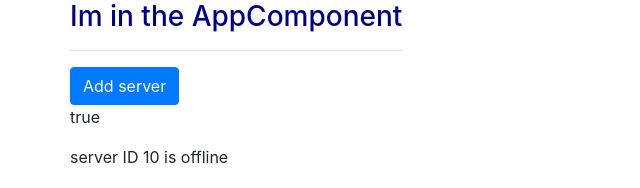
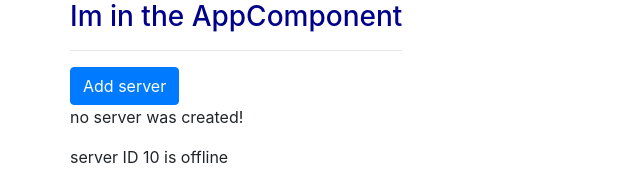
Before and after one commit to victorval/ng4-course, an Angular app: page / in a window 1280 px wide. Shown: the top 188 px of the page, without its empty margins (0-640 px from the left). Built offline with nearby package versions, Linux system fonts and the light colour scheme.

Commit message:
event binding for button in order to change status of the server

```diff
--- a/src/app/servers/servers.component.html
+++ b/src/app/servers/servers.component.html
@@ -1,4 +1,9 @@
-<button class="btn btn-primary" [disabled]="!allowNewServer">Add server</button>
-<p [innerText]="allowNewServer"></p>
+<button class="btn btn-primary" [disabled]="!allowNewServer" (click)="onCreateServer()">
+  Add server
+</button>
+<!-- <p [innerText]="allowNewServer"></p> -->
+<p>
+  {{serverCreationStatus}}
+</p>
 <app-server></app-server>
 <app-server></app-server>
--- a/src/app/servers/servers.component.ts
+++ b/src/app/servers/servers.component.ts
@@ -6,6 +6,8 @@ import { Component, OnInit } from '@angular/core';
 })
 export class ServersComponent implements OnInit {
   allowNewServer = false;
+  serverCreationStatus = 'no server was created!';
+
   constructor() {
     setTimeout(() => {
       this.allowNewServer = true;
@@ -15,4 +17,8 @@ export class ServersComponent implements OnInit {
   ngOnInit(): void {
   }
 
+  onCreateServer(){
+    this.serverCreationStatus = 'server was created!';
+  }
+
 }
```
